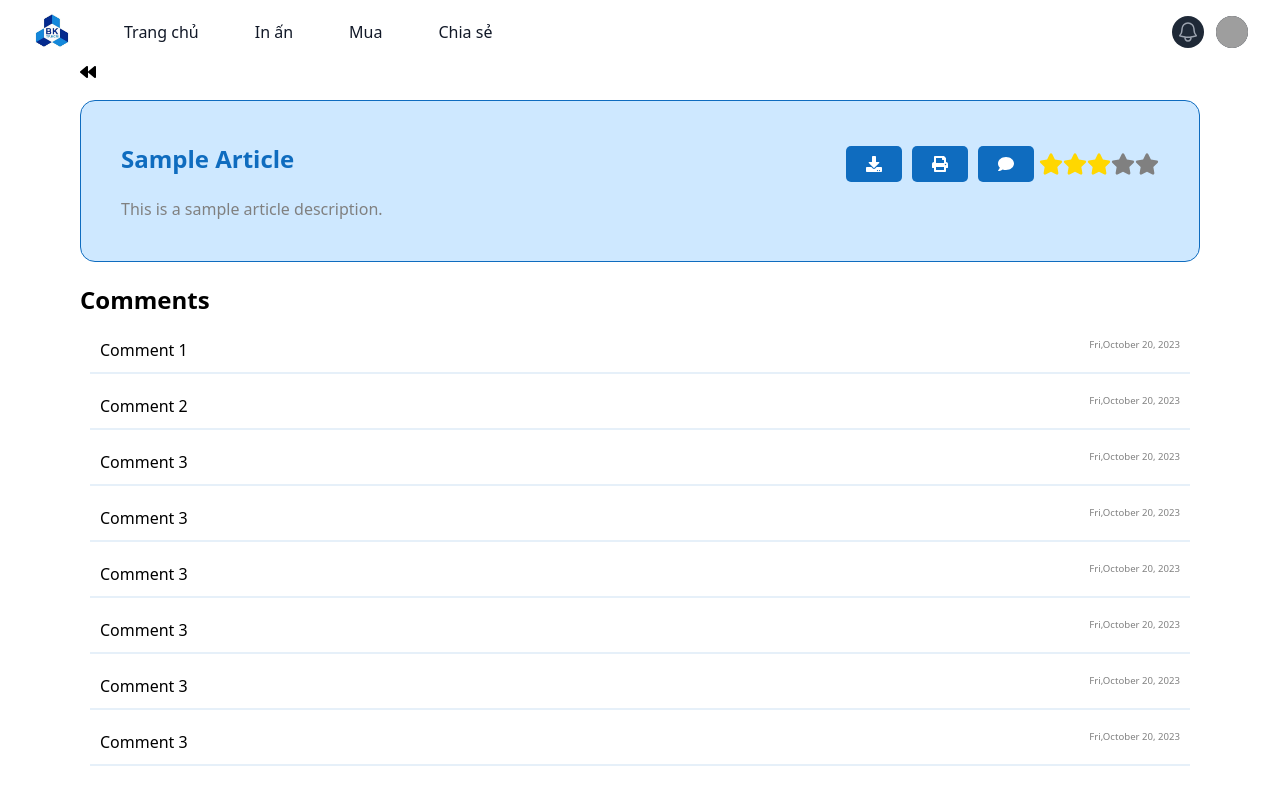
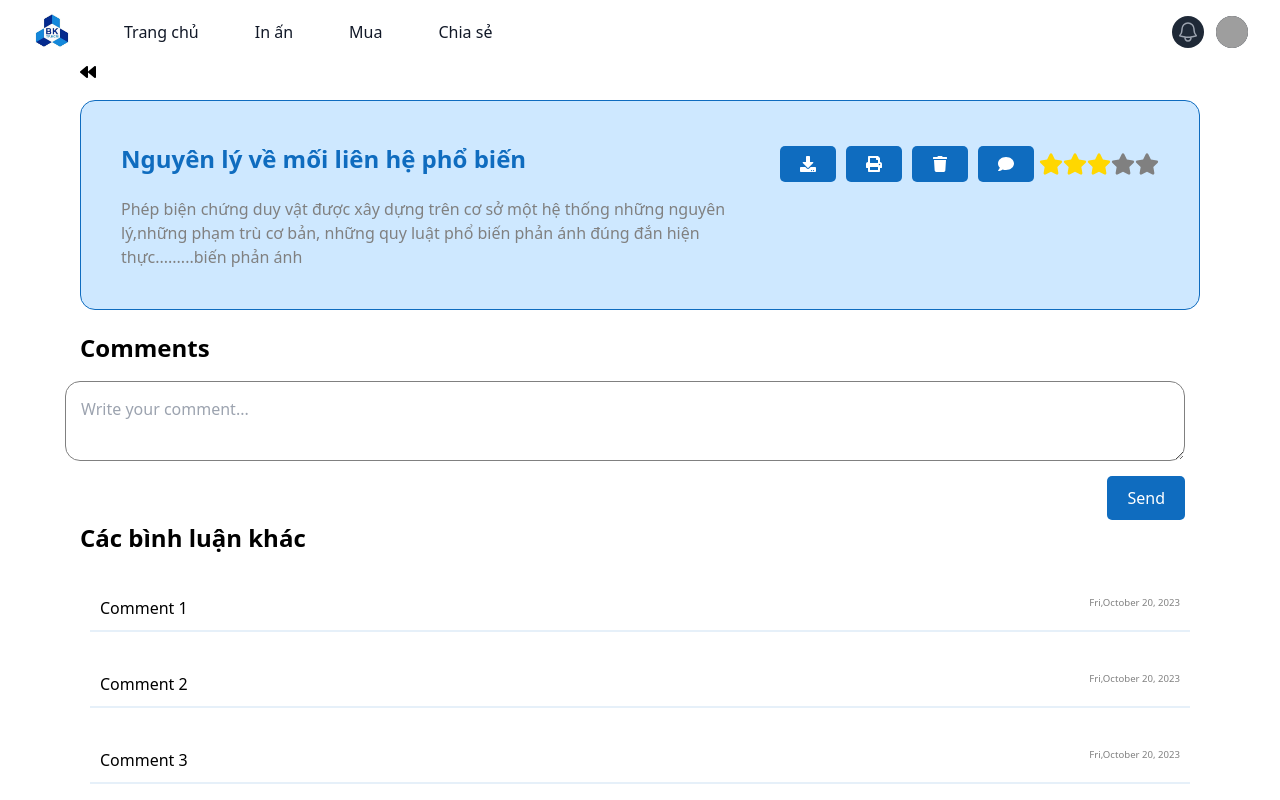
Before and after one commit to vanbuile/SSPS, a React (Create React App) app in the folder client/: page /detail in a window 1280 px wide. Shown: the top 800 px of the page. Built offline with nearby package versions, Linux system fonts and the light colour scheme; grey boxes are pictures that could not be loaded.

Commit message:
shared_2

```diff
--- a/client/src/pages/shared/detail.js
+++ b/client/src/pages/shared/detail.js
@@ -1,7 +1,7 @@
 import React from "react";
 import { Link } from "react-router-dom";
 import { useParams } from "react-router-dom";
-import { FaPrint } from 'react-icons/fa';
+import { FaPrint, FaTrash } from 'react-icons/fa';
 import { FaDownload } from 'react-icons/fa';
 import { FaComment } from 'react-icons/fa';
 import { FaStar } from 'react-icons/fa';
@@ -11,8 +11,8 @@ export default function Detail() {
   const rating = 3; // Change this to your actual rating
   const maxRating = 5; // Change this to your maximum rating
   const article = {
-    title: "Sample Article",
-    description: "This is a sample article description. ",
+    title: "Nguyên lý về mối liên hệ phổ biến",
+    description: "Phép biện chứng duy vật được xây dựng trên cơ sở một hệ thống những nguyên lý,những phạm trù cơ bản, những quy luật phổ biến phản ánh đúng đắn hiện thực.........biến phản ánh  ",
   };
   const comments = [
     { id: 1, text: "Comment 1", date:"Fri,October 20, 2023"},
@@ -69,7 +69,7 @@ export default function Detail() {
     {
         borderBottom: "2px solid rgba(15,108,191,10%)",
         padding: "10px",
-        margin:"10px",
+        margin:"30px 10px 30px 10px",
         display: "flex",
        justifyContent: "space-between",
     },
@@ -84,8 +84,32 @@ export default function Detail() {
     commentDate: {
       marginLeft: "10px", // Adds some space to the left of the date
     },
+    commentInput: {
+      display: "flex",
+      flexDirection: "column",
+      alignItems: "flex-end",
+    },
+    commentTextarea: {
+      width: "100%",
+      borderRadius: "15px",
+      padding: "15px",
+      margin: "15px",
+      border: "1px solid gray",
+    },
+    sendButton: {
+      backgroundColor: "#0F6CBF",
+      color: "white",
+      border: "none",
+      borderRadius: "5px",
+      padding: "10px 20px",
+      cursor: "pointer",
+      marginRight:"15px",
+    },
   };
-
+  const handleSendComment = () => {
+    // Implement your comment logic here
+    console.log("Sending a comment...");
+  };
   // Function to handle downloading the article
   const handleDownload = () => {
     // Implement your download logic here
@@ -94,6 +118,10 @@ export default function Detail() {
 
   // Function to handle commenting
   const handleComment = () => {
+    // Implement your comment logic here
+    console.log("Commenting on the article...");
+  };
+  const handleDelete = () => {
     // Implement your comment logic here
     console.log("Commenting on the article...");
   };
@@ -122,6 +150,9 @@ export default function Detail() {
             <button onClick={handleRate} style={styles.button}>
               <FaPrint />
             </button>
+            <button onClick={handleDelete} style={styles.button}>
+              <FaTrash />
+            </button>
             <button onClick={handleComment} style={styles.button}>
               <FaComment />
             </button>
@@ -137,11 +168,20 @@ export default function Detail() {
               ))}
             </div>
           </div>
-
         </div>
       </div>
       <div style={styles.comment}>
         <h3 style={{fontWeight:"bold",fontSize:"150%"}}>Comments</h3>
+        <div style={styles.commentInput}>
+            <textarea
+              style={styles.commentTextarea}
+              placeholder="Write your comment..."
+            />
+            <button onClick={handleSendComment} style={styles.sendButton}>
+              Send
+            </button>
+        </div>
+        <h3 style={{fontWeight:"bold",fontSize:"150%"}}>Các bình luận khác</h3>
         <ul>
           {comments.map((comment) => (
             <li key={comment.id} style={styles.commentlist}>
```
